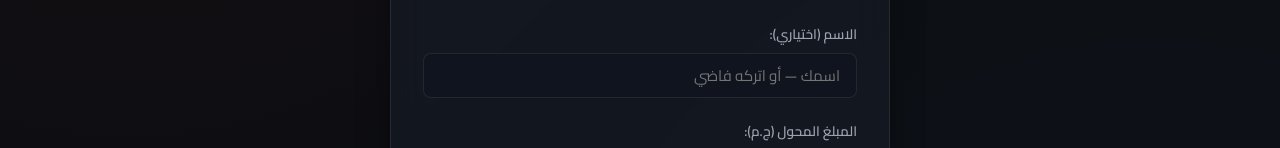
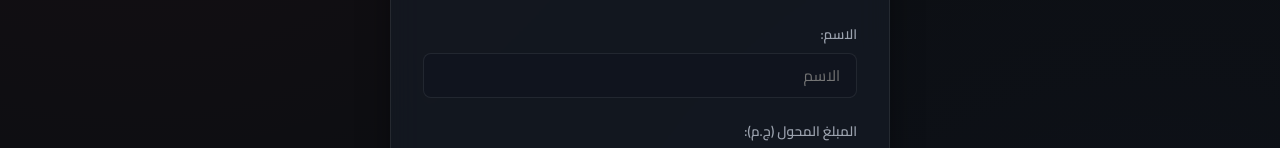
Before and after one commit to abdelrhmandesign767-dot/untit7led-eid, a website: page New folder/public/checkout.html in a window 1280 px wide. Shown: the part 650-798 px from the top of the page. Drawn offline with Linux system fonts and the light colour scheme; no server answers.

Commit message:
Change name field label to الاسم

```diff
--- a/New folder/public/checkout.html
+++ b/New folder/public/checkout.html
@@ -51,8 +51,8 @@
       <form id="checkout-payment-form">
 
         <div class="form-group">
-          <label for="customer-name">الاسم (اختياري):</label>
-          <input type="text" id="customer-name" class="form-control" placeholder="اسمك — أو اتركه فاضي">
+          <label for="customer-name">الاسم:</label>
+          <input type="text" id="customer-name" class="form-control" placeholder="الاسم">
         </div>
 
         <div class="form-group">
```
